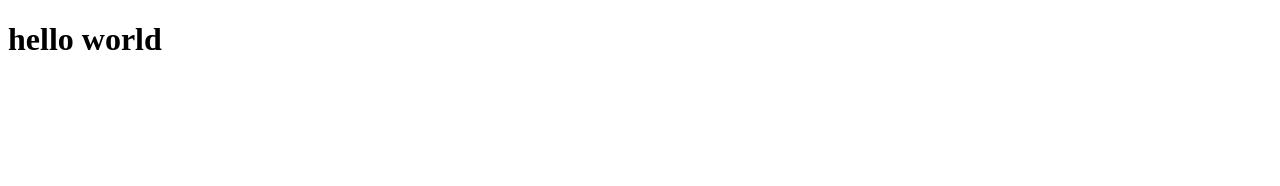
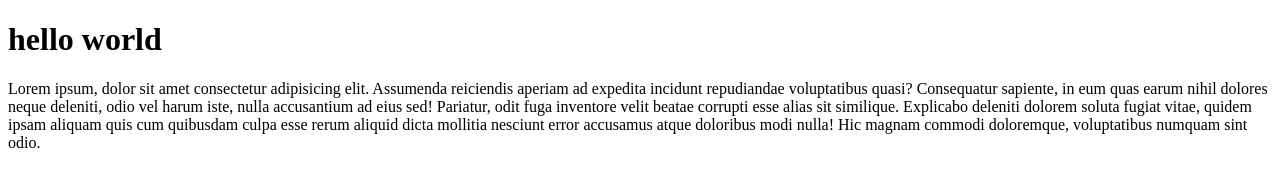
Before and after one commit to MohGhazy/ghazy-git-test, a plain HTML site: page index.html in a window 1280 px wide. Drawn offline with Linux system fonts and the light colour scheme.

Commit message:
menambahkan paragraf

```diff
--- a/index.html
+++ b/index.html
@@ -7,5 +7,6 @@
 </head>
 <body>
  <h1>hello world</h1>
+ <p>Lorem ipsum, dolor sit amet consectetur adipisicing elit. Assumenda reiciendis aperiam ad expedita incidunt repudiandae voluptatibus quasi? Consequatur sapiente, in eum quas earum nihil dolores neque deleniti, odio vel harum iste, nulla accusantium ad eius sed! Pariatur, odit fuga inventore velit beatae corrupti esse alias sit similique. Explicabo deleniti dolorem soluta fugiat vitae, quidem ipsam aliquam quis cum quibusdam culpa esse rerum aliquid dicta mollitia nesciunt error accusamus atque doloribus modi nulla! Hic magnam commodi doloremque, voluptatibus numquam sint odio.</p>
 </body>
 </html>
```
